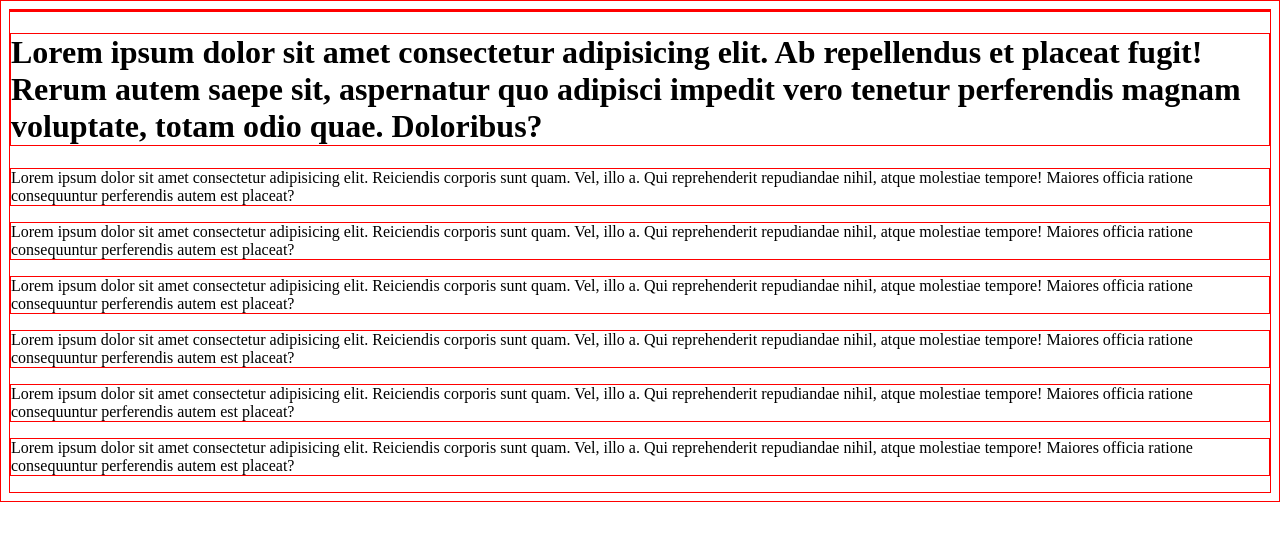
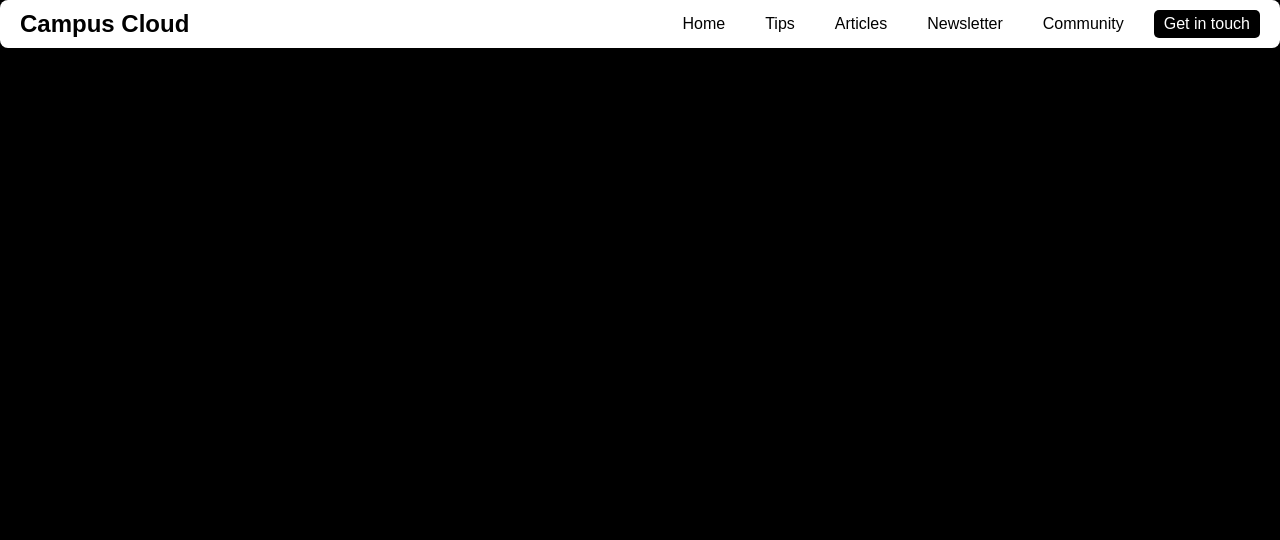
Before and after one commit to 970dishu/campus-cloud, a plain HTML site: page index.html in a window 1280 px wide. Drawn offline with Linux system fonts and the light colour scheme.

Commit message:
nav added

```diff
--- a/index.html
+++ b/index.html
@@ -2,7 +2,7 @@
 <html lang="en">
 
 <head>
-    <meta charset="UTF-16">
+    <meta charset="UTF-8">
     <meta http-equiv="X-UA-Compatible" content="IE=edge">
     <meta name="viewport" content="width=device-width, initial-scale=1.0">
     <meta name="description" content="a website for college students giving them tips">
@@ -15,29 +15,24 @@
 </head>
 
 <body>
-    <nav class="nav">
+    <header>
+        <nav class="navbar">
+            <div class="logo">Campus Cloud</div>
+            <div class="toggler" id="togglerBtn">☰</div>
+            <div class="nav-links" id="navLinks">
+                <a href="#home">Home</a>
+                <a href="#tips">Tips</a>
+                <a href="#articles">Articles</a>
+                <a href="#newsletter">Newsletter</a>
+                <a href="#community">Community</a>
+                <a style="background-color: black; color: white;" href="#Get in touch">Get in touch</a>
 
-    </nav>
-    <h1>Lorem ipsum dolor sit amet consectetur adipisicing elit. Ab repellendus et placeat fugit! Rerum autem saepe sit,
-        aspernatur quo adipisci impedit vero tenetur perferendis magnam voluptate, totam odio quae. Doloribus?</h1>
-    <p>Lorem ipsum dolor sit amet consectetur adipisicing elit. Reiciendis corporis sunt quam. Vel, illo a. Qui
-        reprehenderit repudiandae nihil, atque molestiae tempore! Maiores officia ratione consequuntur perferendis autem
-        est placeat?</p>
-    <p>Lorem ipsum dolor sit amet consectetur adipisicing elit. Reiciendis corporis sunt quam. Vel, illo a. Qui
-        reprehenderit repudiandae nihil, atque molestiae tempore! Maiores officia ratione consequuntur perferendis autem
-        est placeat?</p>
-    <p>Lorem ipsum dolor sit amet consectetur adipisicing elit. Reiciendis corporis sunt quam. Vel, illo a. Qui
-        reprehenderit repudiandae nihil, atque molestiae tempore! Maiores officia ratione consequuntur perferendis autem
-        est placeat?</p>
-    <p>Lorem ipsum dolor sit amet consectetur adipisicing elit. Reiciendis corporis sunt quam. Vel, illo a. Qui
-        reprehenderit repudiandae nihil, atque molestiae tempore! Maiores officia ratione consequuntur perferendis autem
-        est placeat?</p>
-    <p>Lorem ipsum dolor sit amet consectetur adipisicing elit. Reiciendis corporis sunt quam. Vel, illo a. Qui
-        reprehenderit repudiandae nihil, atque molestiae tempore! Maiores officia ratione consequuntur perferendis autem
-        est placeat?</p>
-    <p>Lorem ipsum dolor sit amet consectetur adipisicing elit. Reiciendis corporis sunt quam. Vel, illo a. Qui
-        reprehenderit repudiandae nihil, atque molestiae tempore! Maiores officia ratione consequuntur perferendis autem
-        est placeat?</p>
+            </div>
+        </nav>
+    </header>
+
+
+    <!-- <script src="script.js"></script> -->
 </body>
 
 
--- /dev/null
+++ b/script.js
@@ -0,0 +1,4 @@
+document.getElementById('togglerBtn').addEventListener('click', function () {
+    const navLinks = document.getElementById('navLinks');
+    navLinks.classList.toggle('active');
+});
--- a/style.css
+++ b/style.css
@@ -1,11 +1,70 @@
 * {
-    border: 1px solid red;
+  box-sizing: border-box; /* Ensure padding and borders are included in the element's total width and height */
 }
 
-body{
-
+body {
+    margin: 0;
+    font-family: Arial, sans-serif;
+    background-color: black;
 }
 
-.nav{
+.navbar {
+    display: flex;
+    justify-content: space-between;
+    align-items: center;
+    background-color: white;
+    padding: 10px 20px;
+    border-radius: 8px;
+    box-shadow: 0 2px 5px rgba(0, 0, 0, 0.1);
+}
 
+.logo {
+    font-size: 24px;
+    font-weight: bold;
 }
+
+.toggler {
+    display: none;
+    cursor: pointer;
+    font-size: 24px;
+}
+
+.nav-links {
+    display: flex;
+    gap: 20px;
+}
+
+.nav-links a {
+    text-decoration: none;
+    color: black;
+    padding: 5px 10px;
+    border-radius: 5px;
+    transition: background-color 0.3s;
+}
+
+.nav-links a:hover {
+    background-color: rgba(0, 0, 0, 0.1);
+}
+
+/* Media Queries */
+@media (max-width: 768px) {
+    .nav-links {
+        display: none; /* Hide links initially */
+        flex-direction: column;
+        position: absolute;
+        top: 60px; /* Adjust based on the navbar height */
+        left: 0;
+        right: 0;
+        background-color: white;
+        border-radius: 0 0 8px 8px;
+        box-shadow: 0 2px 5px rgba(0, 0, 0, 0.1);
+    }
+
+    .nav-links.active {
+        display: flex; /* Show links when active */
+    }
+
+    .toggler {
+        display: block; /* Show toggler button */
+    }
+}
```
